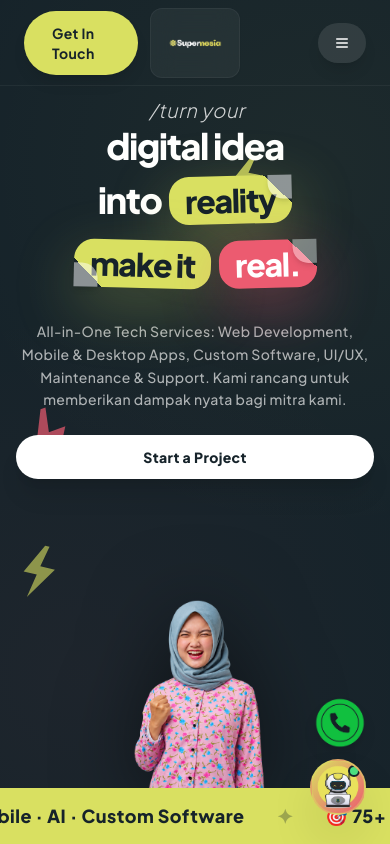
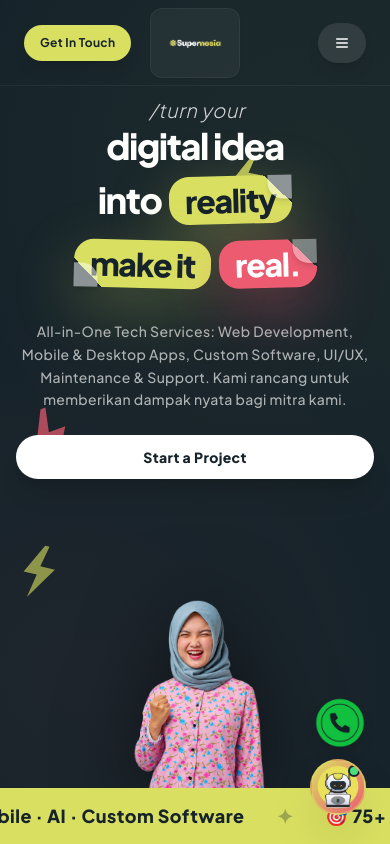
Before and after one commit to herdiyana256/supernesia, a Next.js app: page / in a window 390 px wide. Shown: the top 844 px of the page. Built offline with nearby package versions, Linux system fonts and the light colour scheme.

Commit message:
fix: Get In Touch button nowrap + responsive padding/font di mobile

```diff
--- a/components/navbar.tsx
+++ b/components/navbar.tsx
@@ -39,7 +39,7 @@ export default function Navbar() {
         <div className="flex-1 flex justify-start">
           <Link
             href="/kontak"
-            className="bg-[#D9E061] hover:bg-[#e8ef6a] font-bold px-7 py-3 rounded-full text-[#16232A] transition-all duration-300 text-sm tracking-wide shadow-lg hover:scale-105 hover:shadow-[0_0_20px_rgba(217,224,97,0.4)]"
+            className="bg-[#D9E061] hover:bg-[#e8ef6a] font-bold px-4 py-2.5 sm:px-7 sm:py-3 rounded-full text-[#16232A] transition-all duration-300 text-xs sm:text-sm tracking-wide shadow-lg hover:scale-105 hover:shadow-[0_0_20px_rgba(217,224,97,0.4)] whitespace-nowrap"
           >
             Get In Touch
           </Link>
```
